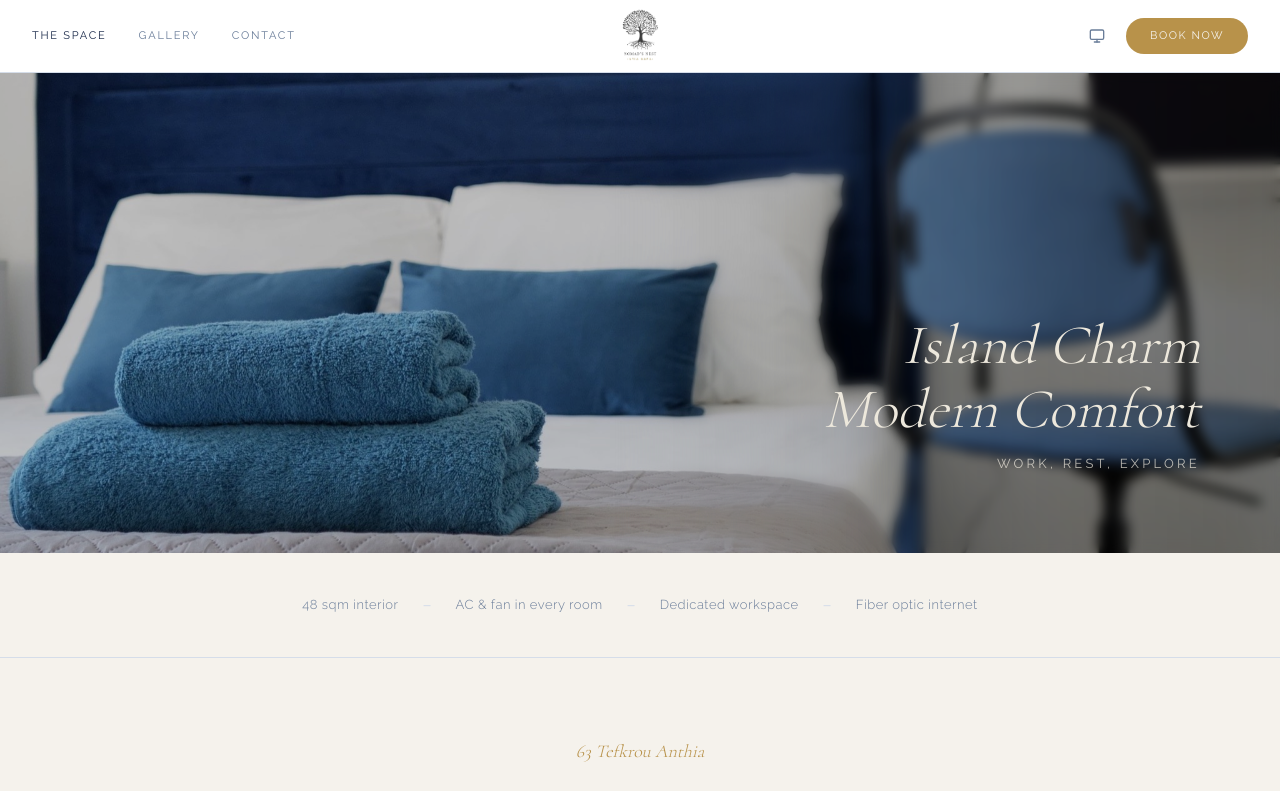
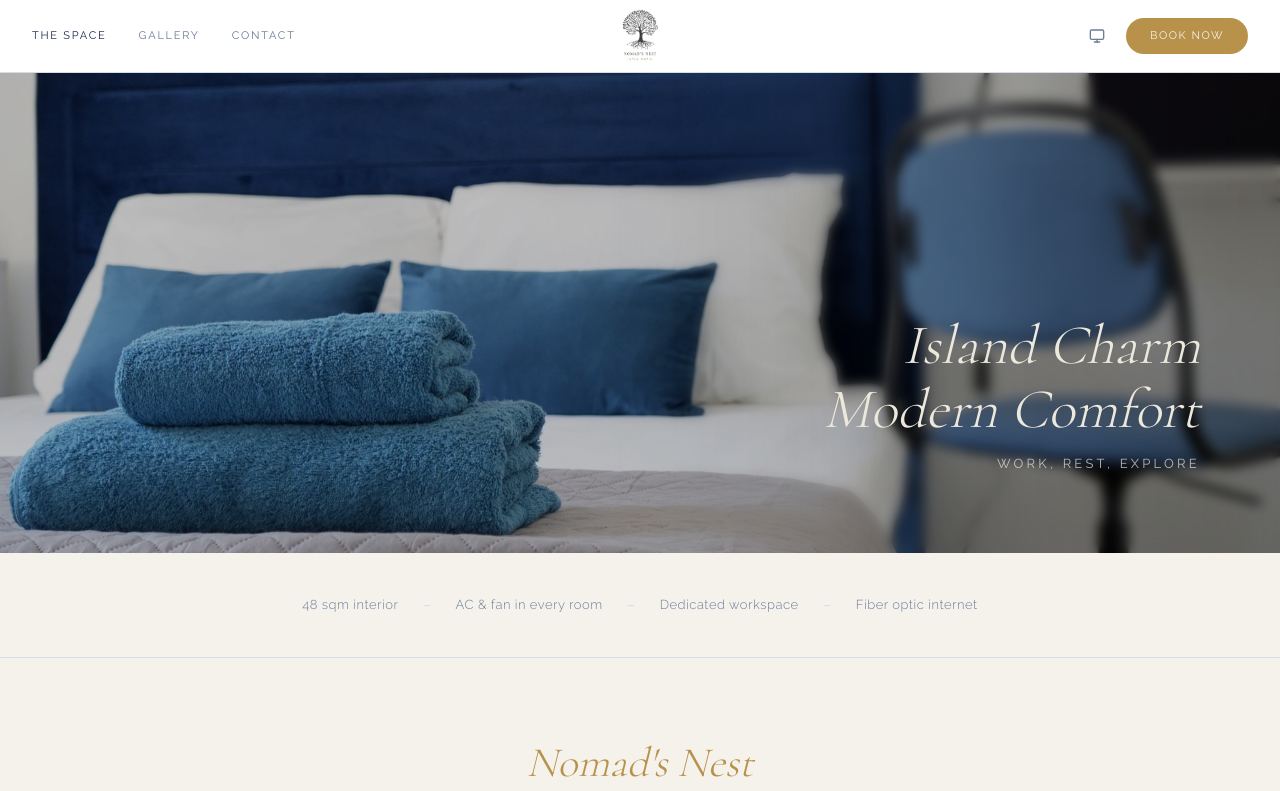
Before and after one commit to cmin764/nomads-nest, a Next.js app: page /listing in a window 1280 px wide. Shown: the top 791 px of the page. Built offline with nearby package versions, Linux system fonts and the light colour scheme.

Commit message:
Fix property title on the listing page

```diff
--- a/src/app/listing/page.tsx
+++ b/src/app/listing/page.tsx
@@ -93,12 +93,12 @@ export default function ListingPage() {
       <section className="py-20 mx-auto max-w-[1100px] px-4 sm:px-6 lg:px-8">
         <FadeIn>
           <div className="max-w-[680px] mx-auto text-center">
-            <p
-              className="font-heading italic font-light text-[18px] mb-5"
+            <h2
+              className="font-heading italic font-light text-[clamp(28px,4vw,42px)] leading-[1.2] mb-5"
               style={{ color: "var(--gold)" }}
             >
-              {propertyIntro.address}
-            </p>
+              {propertyIntro.title}
+            </h2>
             <p
               className="text-[16px] font-light leading-[1.85]"
               style={{ color: "var(--muted-text)" }}
--- a/src/data/listing-content.ts
+++ b/src/data/listing-content.ts
@@ -23,7 +23,7 @@ export const stats = [
 ];
 
 export const propertyIntro = {
-  address: "63 Tefkrou Anthia",
+  title: "Nomad's Nest",
   description:
     "A blend of contemporary convenience and relaxed island vibes. The perfect place to unwind, explore, or work remotely. With a spacious terrace, high-speed internet, and a fully equipped interior, this is more than just a stay. It's an experience waiting to be lived.",
 };
```
